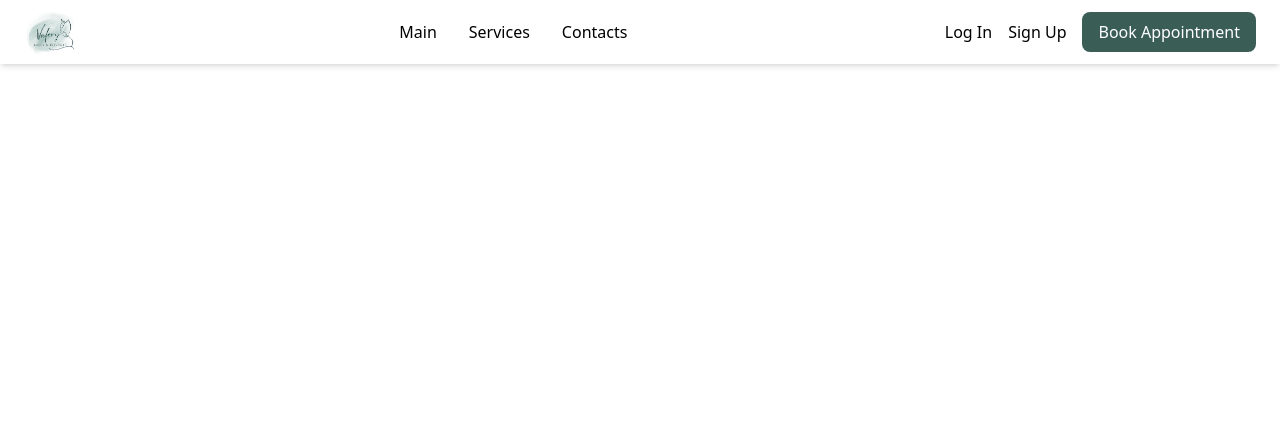
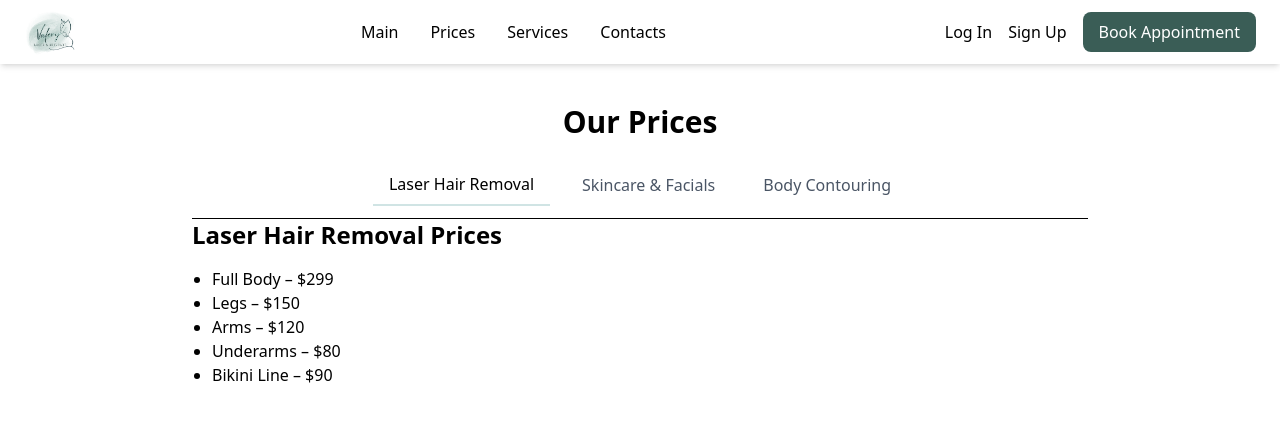
Before and after one commit to vktrkpv/valeryLaserStudio, a React (Vite) app: page /prices in a window 1280 px wide. Shown: the top 422 px of the page. Built offline with nearby package versions, Linux system fonts and the light colour scheme.

Commit message:
prices tabs added

```diff
--- a/src/App.tsx
+++ b/src/App.tsx
@@ -4,6 +4,7 @@ import Home from './pages/Home';
 import Services from './pages/Services';
 import Contacts from './pages/Contacts';
 import Header from './components/Header';
+import Prices from './pages/Prices';
 
 function App() {
   return (
@@ -12,6 +13,7 @@ function App() {
         <Header />
         <Routes>
           <Route path="/" element={<Home />} />
+          <Route path="prices" element={ <Prices/>} />
           <Route path="services" element={<Services />} />
           <Route path="contacts" element={<Contacts />} />
         </Routes>
--- a/src/components/Header.tsx
+++ b/src/components/Header.tsx
@@ -14,6 +14,11 @@ function Header() {
             <li>
               <Link to="/" className="text-black hover:text-[#8cd0cb]">
                 Main
+              </Link>
+            </li>
+            <li>
+            <Link to="/prices" className="text-black hover:text-[#8cd0cb]">
+                Prices
               </Link>
             </li>
             <li>
--- a/src/components/VideoSection.tsx
+++ b/src/components/VideoSection.tsx
@@ -1,4 +1,5 @@
 import videoBg from '../assets/mainVideo2.mp4'
+import { Link } from 'react-router-dom';
 
 function VideoSection() {
     return(
@@ -15,7 +16,9 @@ function VideoSection() {
                 <p className="mt-4 text-lg drop-shadow-lg">Discover your beauty with us</p>
 
                 <div className="mt-6 flex space-x-4">
-                    <button className="bg-transparent border border-white text-white px-6 py-3 rounded-lg hover:bg-white hover:text-black cursor-pointer">Prices and Services</button>
+                    <button className="bg-transparent border border-white text-white px-6 py-3 rounded-lg hover:bg-white hover:text-black cursor-pointer">
+                        <Link to="/prices">Prices</Link>
+                    </button>
                     <button className="bg-transparent border border-white text-white px-6 py-3 rounded-lg hover:bg-white hover:text-black cursor-pointer">Book Appointment</button>
                     <button className="bg-transparent border border-white text-white px-6 py-3 rounded-lg hover:bg-white hover:text-black cursor-pointer">Contact Us</button>
 
--- /dev/null
+++ b/src/components/prices/BodyContouring.tsx
@@ -0,0 +1,14 @@
+function BodyContouring() {
+    return (
+      <div>
+        <h2 className="text-2xl font-semibold mb-4">Body Contouring Prices</h2>
+        <ul className="list-disc pl-5">
+          <li>Cavitation Treatment – $199</li>
+          <li>Cellulite Reduction – $179</li>
+          <li>Radio Frequency Therapy – $150</li>
+        </ul>
+      </div>
+    );
+  }
+
+  export default BodyContouring;
--- /dev/null
+++ b/src/components/prices/LaserHairRemoval.tsx
@@ -0,0 +1,16 @@
+function LaserHairRemoval() {
+    return (
+      <div>
+        <h2 className="text-2xl font-semibold mb-4">Laser Hair Removal Prices</h2>
+        <ul className="list-disc pl-5">
+          <li>Full Body – $299</li>
+          <li>Legs – $150</li>
+          <li>Arms – $120</li>
+          <li>Underarms – $80</li>
+          <li>Bikini Line – $90</li>
+        </ul>
+      </div>
+    );
+  }
+
+  export default LaserHairRemoval;
--- /dev/null
+++ b/src/components/prices/SkincareFacials.tsx
@@ -0,0 +1,15 @@
+function SkincareFacials() {
+    return (
+      <div>
+        <h2 className="text-2xl font-semibold mb-4">Skincare & Facials Prices</h2>
+        <ul className="list-disc pl-5">
+          <li>Hydrating Facial – $99</li>
+          <li>Anti-Aging Facial – $129</li>
+          <li>Acne Treatment – $110</li>
+          <li>Microdermabrasion – $140</li>
+        </ul>
+      </div>
+    );
+  }
+
+  export default SkincareFacials;
--- /dev/null
+++ b/src/pages/Prices.tsx
@@ -0,0 +1,45 @@
+import { useState } from "react";
+import LaserHairRemoval from "../components/prices/LaserHairRemoval";
+import SkincareFacials from "../components/prices/SkincareFacials";
+import BodyContouring from "../components/prices/BodyContouring";
+
+function Prices() {
+
+    const [activeTab, setActiveTab] = useState("laser");
+
+    return(
+        <div className="max-w-4xl mx-auto py-10">
+            <h1 className="text-3xl font-bold text-center mb-6">Our Prices</h1>
+
+            <div className="flex justify-center space-x-4 border-b pb-3">
+                <button
+                className={`px-4 py-2 ${activeTab === "laser" ? "border-b-2 border-[#d0e4e4] text-black" : "text-gray-600"} cursor-pointer`}
+                onClick={() => setActiveTab("laser")}>
+                Laser Hair Removal
+                </button>
+
+                <button
+                className={`px-4 py-2 ${activeTab === "skincare" ? "border-b-2 border-[#d0e4e4] text-black" : "text-gray-600"} cursor-pointer`}
+                onClick={() => setActiveTab("skincare")}>
+                Skincare & Facials
+                </button>
+
+                <button
+                className={`px-4 py-2 ${activeTab === "body" ? "border-b-2 border-[#d0e4e4] text-black" : "text-gray-600"} cursor-pointer`}
+                onClick={() => setActiveTab("body")}>
+                Body Contouring
+                </button>
+            </div>
+
+            <div>
+                {activeTab === "laser" && <LaserHairRemoval/>}
+                {activeTab === "skincare" && <SkincareFacials/>}
+                {activeTab === "body" && <BodyContouring/>}
+            </div>
+
+
+        </div>
+    )
+}
+
+export default Prices;
```
